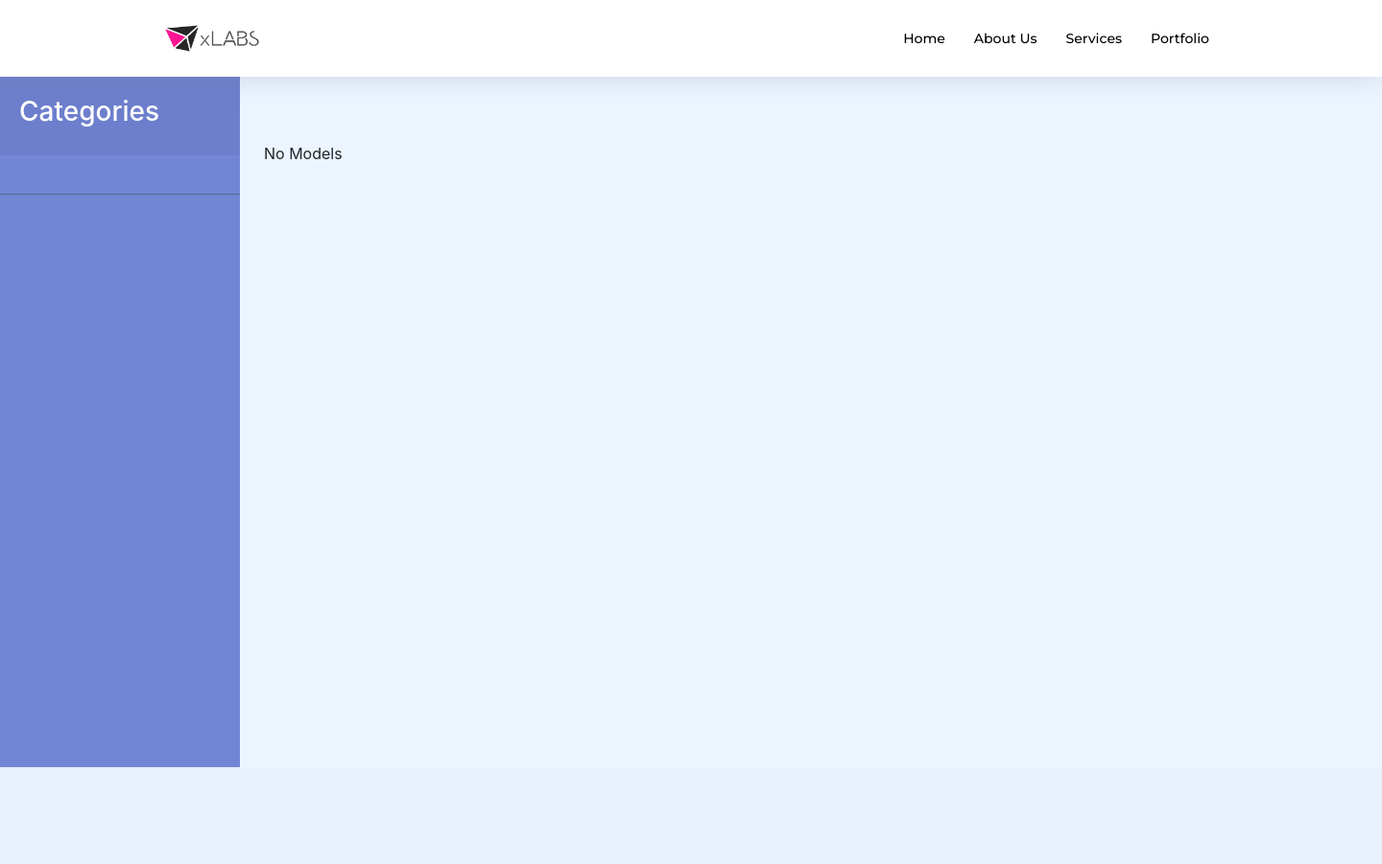
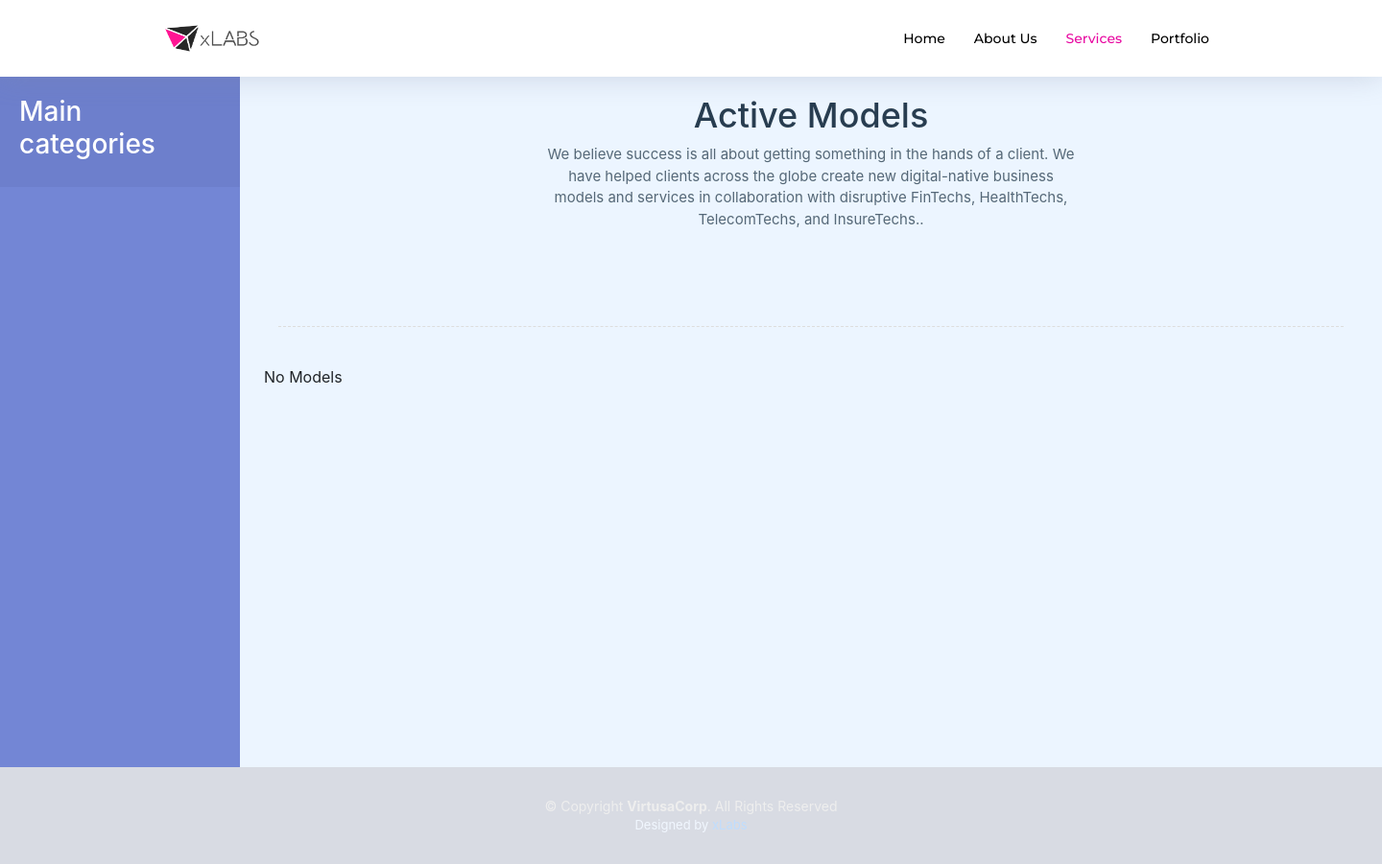
Before and after one commit to frier-sam/v_interface_deploy, a Django app: page /services/ in a window 1440 px wide. Shown: the whole page at 96% size. Before the commit the page ends 800 px from the top, so only its background shows below. Run offline with Django 3.2, Linux system fonts and the light colour scheme; data that the repository does not hold is empty; some libraries are stand-ins or nearby versions.

Commit message:
3rd_proto

```diff
--- a/templates/services.html
+++ b/templates/services.html
@@ -18,7 +18,7 @@
     <link href="https://fonts.googleapis.com/css?family=Open+Sans:300,300i,400,400i,700,700i|Montserrat:300,400,500,700" rel="stylesheet">
 
     <!-- Bootstrap CSS File -->
-    <link rel="stylesheet" type="text/css" href="{% static 'css/services.css' %}">
+    <link rel="stylesheet" type="text/css" href="{% static 'css/service_updated.css' %}">
     <link href="{% static 'lib/bootstrap/css/bootstrap.min.css' %}" rel="stylesheet">
     <link rel="stylesheet" type="text/css" href="{% static 'lib/bootstrap/css/bootstrap.css' %}">
     <link rel="stylesheet" type="text/css" href="{% static 'lib/bootstrap/css/bootstrap-responsive.css' %}">
@@ -52,7 +52,48 @@
     <!-- Template Main Javascript File -->
     <script src="{% static 'js/main.js' %}"></script>
 
+<script>
+ $(window).load(function(){
+   function getUrlVars() {
 
+       var vars = {};
+       var value_new;
+       var config;
+       var parts = window.location.href.replace(/[?&]+([^=&]+)=([^&]*)/gi, function(m,key,value) {
+
+           value_new = value;
+       });
+       return value_new;
+   }
+
+
+
+   var a=  getUrlVars();
+   config = {{ catList | safe}};
+  for(var k=0;k<config.length;k++){
+
+      var catoList = config[k];
+      if(catoList.id == a){
+        // document.
+        var selector, elems, makeActive;
+
+selector = '#sidebar li';
+document.getElementById(catoList.id).classList.add('active');
+document.getElementById('h').innerHTML = catoList.name;
+
+}
+}
+
+$('#sidebarCollapse').on('click', function () {
+    $('#sidebar').toggleClass('active');
+    $(this).toggleClass('active');
+});
+
+});
+
+
+
+</script>
 
 </head>
 
@@ -68,12 +109,29 @@
 
       <nav class="main-nav float-right d-none d-lg-block ">
         <ul>
-          <li ><a href ="{%url 'index'%}">Home</a></li>
-          <li><a href="#about">About Us</a></li>
-          <li><a href="{%url 'services'%}">Services</a></li>
+          <li
+          {% if '/' == request.path %}
+              class= "nav-item active" {{request.path}}
+          {% else %}
+             class= "nav-item "
+          {% endif %}
+                   >
+            <a href ="{%url 'index'%}">Home</a></li>
+          <li><a href="{%url 'index'%}?#about">About Us</a></li>
+          <li
+          {% if '/services/' == request.path %}
+              class= "nav-item active "
+          {% else %}
+             class= "nav-item "
+
+          {% endif %}
+
+          >
+          <a href="{%url 'services'%}">Services</a></li>
           <li><a href="#portfolio">Portfolio</a></li>
 
         </ul>
+
       </nav>
 
     </div>
@@ -85,15 +143,15 @@
         <!-- Sidebar Holder -->
         <nav id="sidebar">
             <div class="sidebar-header">
-                <h3>Categories</h3>
+                <h3>Main categories</h3>
             </div>
 
-            <ul class="list-unstyled components">
+            <ul class="list-unstyled components" >
 
-                <li class="active">
-                  {% if catList %}
-                       {%  for item in catList %}
-                         <a href="{%url 'services'%}?cat={{item.id}}" >{{item.name}}</a>
+                <li >
+                        {% if catList %}
+                             {%  for item in catList %}
+                         <a href="{%url 'services'%}?cat={{item.id}}" id={{item.id}} >{{item.name}}</a>
                           {% endfor %}
                            {% endif %}
 
@@ -109,17 +167,21 @@
             <div class="container">
 
               <header class="section-header">
-                <h3></h3>
-                <p></p>
+
+
+                          <h3 id="h">Active Models</h3>
+                          <p>We believe success is all about getting something in the hands of a client. We have helped clients across the globe create new digital-native business models and services in collaboration with disruptive FinTechs, HealthTechs, TelecomTechs, and InsureTechs..</p>
+
+
               </header>
-
+<div class="line"></div>
               <div class="row">
                   {% if models %}
                      {%  for item in models %}
 
                      <div class="col-md-6 col-lg-4 mb-4 wow bounceInUp" data-wow-duration="1.4s">
                       <div class="card h-100 mb-3">
-                           <img class="card-img-top img-fluid" src="{{ item.image.url }}" alt="">
+                           <img class="card-img-top img-fluid card-style" src="{{ item.image.url }}" alt="">
                            <div class="card-body">
 
                                <h4 class="title"><a href="{%url 'model'%}?model={{ item.name }}">{{item.name}}</a></h4>
@@ -148,14 +210,33 @@
     </div>
 
 
-    <script type="text/javascript">
-        $(document).ready(function () {
-            $('#sidebarCollapse').on('click', function () {
-                $('#sidebar').toggleClass('active');
-                $(this).toggleClass('active');
-            });
-        });
-    </script>
+
+
+    <!-- #services -->
+    <!--==========================
+    Footer
+    ============================-->
+     <a href="#" class="back-to-top"><i class="fa fa-chevron-up"></i></a>
+     <!--==========================
+       Footer
+     ============================-->
+     <footer id="footer">
+
+
+       <div class="container">
+         <div class="copyright">
+           &copy; Copyright <strong>VirtusaCorp</strong>. All Rights Reserved
+         </div>
+         <div class="credits">
+
+           Designed by <a href="https://www.virtusa.com">xLabs</a>
+         </div>
+       </div>
+     </footer><!-- #footer -->
+
+
+
+
 </body>
 
 </html>
--- a/virtusa/static/css/services.css
+++ b/virtusa/static/css/service_updated.css
@@ -95,8 +95,8 @@ h6 {
 }
 
 #sidebar ul.components {
-    padding: 20px 0;
-    border-bottom: 1px solid #47748b;
+    /* padding: 20px 0;
+    border-bottom: 1px solid #47748b; */
 }
 
 #sidebar ul p {
@@ -108,15 +108,20 @@ h6 {
     padding: 10px;
     font-size: 1.1em;
     display: block;
+        color: white;
+}
+#sidebar ul li a.active{
+    color: #fff;
+    background: #000;
 }
 #sidebar ul li a:hover {
     color: #7386D5;
     background: #fff;
 }
 
-#sidebar ul li.active > a, a[aria-expanded="true"] {
+#sidebar ul li a.active > a, a[aria-expanded="true"] {
     color: #fff;
-    background: #6d7fcc;
+    background: #000;
 }
 
 
@@ -206,6 +211,8 @@ a.article, a.article:hover {
     margin: 5px auto;
 }
 
+svg {width: 350px; height: 350px;}
+svg path {fill: #000 !important;}
 
 #header {
   height: 80px;
@@ -672,6 +679,7 @@ a.article, a.article:hover {
 
 #services {
   padding: 60px 0 40px 0;
+  margin-top: 19px;
 
 }
 
@@ -718,12 +726,165 @@ a.article, a.article:hover {
   color: #007bff;
 }
 
+#services .card-style {
+height:calc(100% - 50px);
+border-top-right-radius: calc(100% - 116px);
+}
+
 #services .description {
   font-size: 14px;
   margin-left: 40px;
   line-height: 24px;
   margin-bottom: 0;
   height:60px;
+}
+
+
+/*--------------------------------------------------------------
+# Footer
+--------------------------------------------------------------*/
+
+#footer {
+  background: rgba(127, 137, 161, 0.3);
+  padding: 0 0 30px 0;
+  color: #eee;
+  font-size: 14px;
+}
+
+#footer .footer-top {
+  background: rgba(127, 137, 161, 0.3);
+  padding: 60px 0 30px 0;
+}
+
+#footer .footer-top .footer-info {
+  margin-bottom: 30px;
+}
+
+#footer .footer-top .footer-info h3 {
+  font-size: 34px;
+  margin: 0 0 20px 0;
+  padding: 2px 0 2px 0;
+  line-height: 1;
+  font-family: "Montserrat", sans-serif;
+  color: #fff;
+  font-weight: 400;
+  letter-spacing: 3px;
+  text-transform: uppercase;
+}
+
+#footer .footer-top .footer-info p {
+  font-size: 13px;
+  line-height: 24px;
+  margin-bottom: 0;
+  font-family: "Montserrat", sans-serif;
+  color: #ecf5ff;
+}
+
+#footer .footer-top .social-links a {
+  font-size: 18px;
+  display: inline-block;
+  background: #007bff;
+  color: #fff;
+  line-height: 1;
+  padding: 8px 0;
+  margin-right: 4px;
+  border-radius: 50%;
+  text-align: center;
+  width: 36px;
+  height: 36px;
+  transition: 0.3s;
+}
+
+#footer .footer-top .social-links a:hover {
+  background: #0067d5;
+  color: #fff;
+}
+
+#footer .footer-top h4 {
+  font-size: 14px;
+  font-weight: bold;
+  color: #fff;
+  text-transform: uppercase;
+  position: relative;
+  padding-bottom: 10px;
+}
+
+#footer .footer-top .footer-links {
+  margin-bottom: 30px;
+}
+
+#footer .footer-top .footer-links ul {
+  list-style: none;
+  padding: 0;
+  margin: 0;
+}
+
+#footer .footer-top .footer-links ul li {
+  padding: 8px 0;
+}
+
+#footer .footer-top .footer-links ul li:first-child {
+  padding-top: 0;
+}
+
+#footer .footer-top .footer-links ul a {
+  color: #ecf5ff;
+}
+
+#footer .footer-top .footer-links ul a:hover {
+  color: #74b5fc;
+}
+
+#footer .footer-top .footer-contact {
+  margin-bottom: 30px;
+}
+
+#footer .footer-top .footer-contact p {
+  line-height: 26px;
+}
+
+#footer .footer-top .footer-newsletter {
+  margin-bottom: 30px;
+}
+
+#footer .footer-top .footer-newsletter input[type="email"] {
+  border: 0;
+  padding: 6px 8px;
+  width: 65%;
+}
+
+#footer .footer-top .footer-newsletter input[type="submit"] {
+  background: #007bff;
+  border: 0;
+  width: 35%;
+  padding: 6px 0;
+  text-align: center;
+  color: #fff;
+  transition: 0.3s;
+  cursor: pointer;
+}
+
+#footer .footer-top .footer-newsletter input[type="submit"]:hover {
+  background: #0062cc;
+}
+
+#footer .copyright {
+  text-align: center;
+  padding-top: 30px;
+}
+
+#footer .credits {
+  text-align: center;
+  font-size: 13px;
+  color: #f1f7ff;
+}
+
+#footer .credits a {
+  color: #bfddfe;
+}
+
+#footer .credits a:hover {
+  color: #f1f7ff;
 }
 /* #services .description {
   font-size: 14px;
--- a/virtusa/static/css/style.css
+++ b/virtusa/static/css/style.css
@@ -599,6 +599,10 @@ h6 {
   background: #fff;
   box-shadow: 0 10px 29px 0 rgba(68, 88, 144, 0.1);
   transition: all 0.3s ease-in-out;
+}
+
+#services .card-style {
+height:calc(100% - 50px);
 }
 
 #services .card:hover {
--- a/virtusa/views.py
+++ b/virtusa/views.py
@@ -12,16 +12,20 @@ def services(request):
     c = request.GET.get('cat')
     if c is not None:
         k = models.Ml_models.objects.filter(category=c,active=True)
+        # k=models.Ml_models.objects.select_related('category').filter(category=c,active=True).values()
         cats = models.category.objects.filter(maincategory=True)
-        mcatlist =  [{'name':i.name,'image':i.image,'summary':i.summary ,'id':i.id} for i in cats]
-        mlist = [{'name':i.name,'image':i.image,'summary':i.summary } for i in k]
+        mcatlist =  [{'name':i.name,'summary':i.summary ,'id':i.id} for i in cats]
+        mlist = [{'name':i.name,'image':i.image,'summary':i.summary,'id':i.id } for i in k]
+        # j=models.Ml_models.objects.select_related('category').filter(category=c)
         # mlist = [{'name':i.name,'image':i.image,'summary':i.summary ,'category':[{'name':j.name} for j in models.Ml_models.objects.filter(category=i.id)]} for i in k]
 
         return render(request,'services.html',{'models':mlist,'catList':mcatlist})
 
     k = models.Ml_models.objects.filter(active=True)
+    cats = models.category.objects.filter(maincategory=True)
+    mcatlist =  [{'name':i.name,'summary':i.summary ,'id':i.id} for i in cats]
     mlist = [{'name':i.name,'image':i.image,'summary':i.summary } for i in k]
-    return render(request,'services.html',{'models':mlist})
+    return render(request,'services.html',{'models':mlist,'catList':mcatlist})
 #
 # def modelsresult(request,item_url):
 #     return render(request,'models.html',{'models':mlist})
```
Also changed, not shown: templates/index.html (+21 -5 lines), virtusa/migrations/0015_auto_20190821_1016.py (added).
